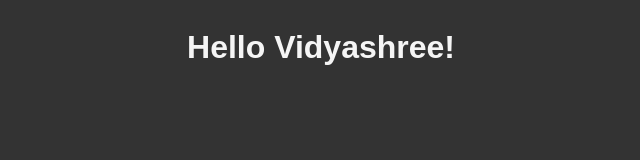
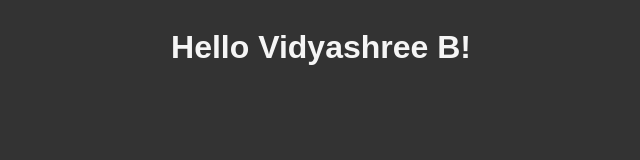
Before and after one commit to vidyashreeb96/learngit, a plain HTML site: page index.html in a window 1280 px wide. Shown: the whole page, without its empty margins (319-959 px from the left). Drawn offline with Linux system fonts and the light colour scheme.

Commit message:
third commit

```diff
--- a/index.html
+++ b/index.html
@@ -11,7 +11,7 @@
 </head>
 
 <body>
-    <h1>Hello Vidyashree!</h1>
+    <h1>Hello Vidyashree B!</h1>
 </body>
 
 </html>
```
